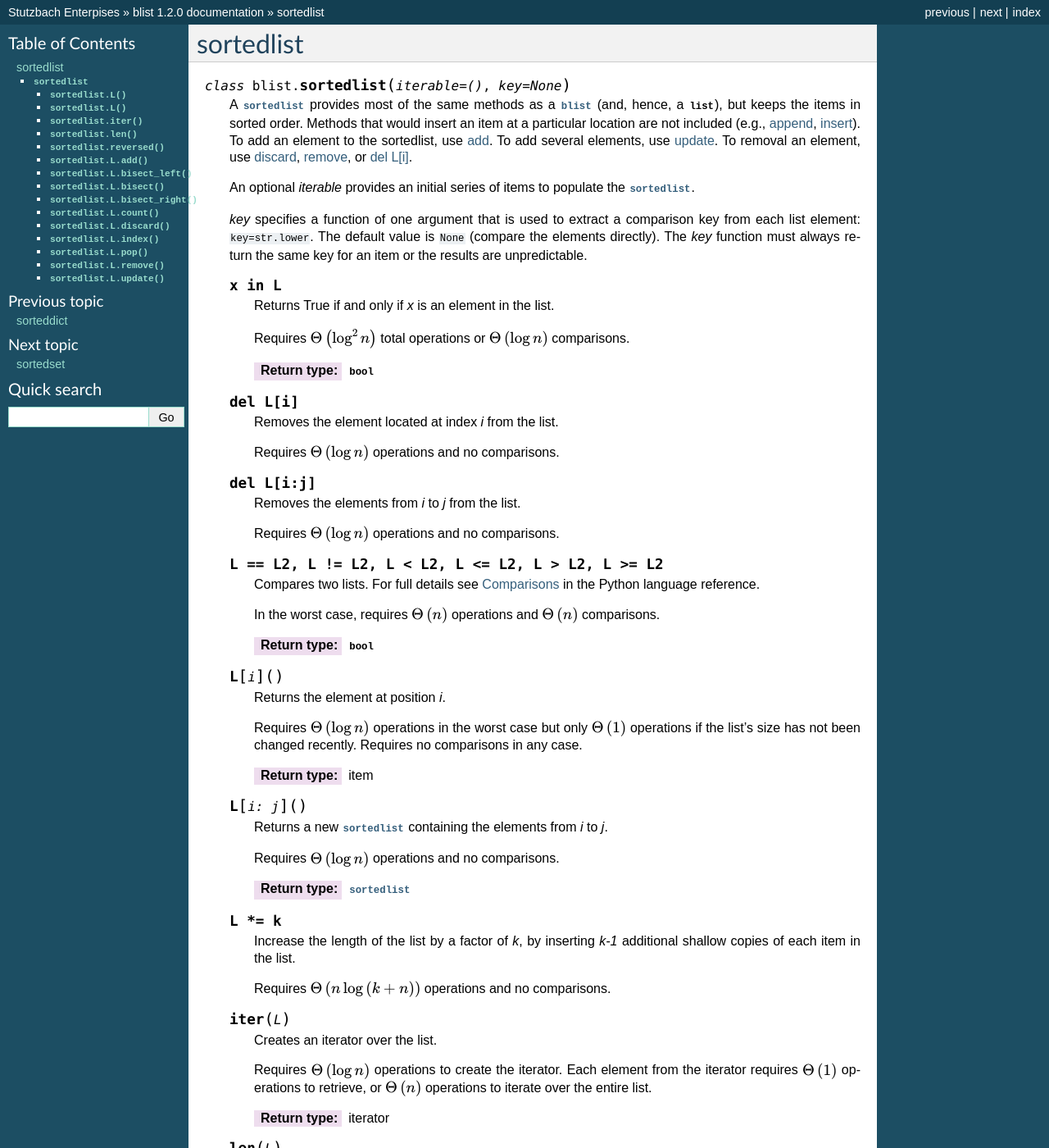
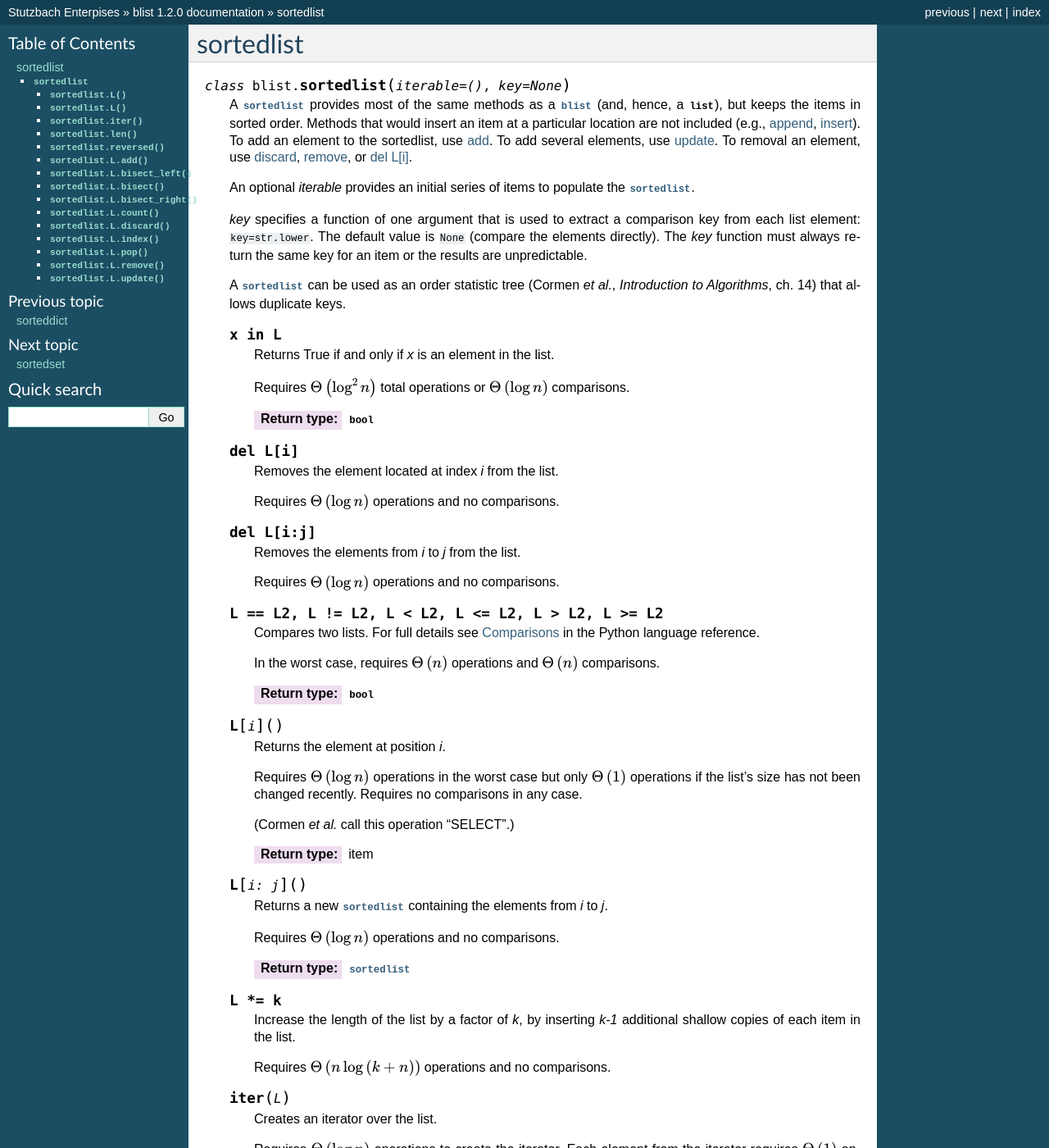
Before and after one commit to DanielStutzbach/blist, a Sphinx documentation site: the page built from doc/sortedlist.rst, in a window 1280 px wide and 1400 px high. Shown: the whole window at 82% size. Built offline with Sphinx 7.4.7, drawn with Linux system fonts in a browser that asks for light colours; formulas are drawn with MathJax 3; some of the changed text lies outside the part shown.

Commit message:
document use of sortedlist and sortedset as order statistic DSs
Every so often, I start looking for order statistic trees, only to
realize that I already have them installed.

```diff
--- a/doc/sortedlist.rst
+++ b/doc/sortedlist.rst
@@ -25,6 +25,10 @@ sortedlist
    default value is ``None`` (compare the elements directly).  The
    *key* function must always return the same key for an item or the
    results are unpredictable.
+
+   A :class:`sortedlist` can be used as an order statistic tree
+   (Cormen *et al.*, *Introduction to Algorithms*, ch. 14)
+   that allows duplicate keys.
 
    .. method:: x in L
 
@@ -66,6 +70,8 @@ sortedlist
       Requires |theta(log n)| operations in the worst case but only
       |theta(1)| operations if the list's size has not been changed
       recently.  Requires no comparisons in any case.
+
+      (Cormen *et al.* call this operation "SELECT".)
 
       :rtype: item
 
@@ -198,6 +204,8 @@ sortedlist
       In the worst case, requires |theta(log**2 m)| operations and
       |theta(log m)| comparisons, where *m* is *stop* - *start*.
 
+      (Cormen *et al.* call this operation "RANK".)
+
       :rtype: :class:`int`
 
    .. method:: L.pop([index])
```
Also changed, not shown: doc/sortedset.rst (+7 -0 lines).
